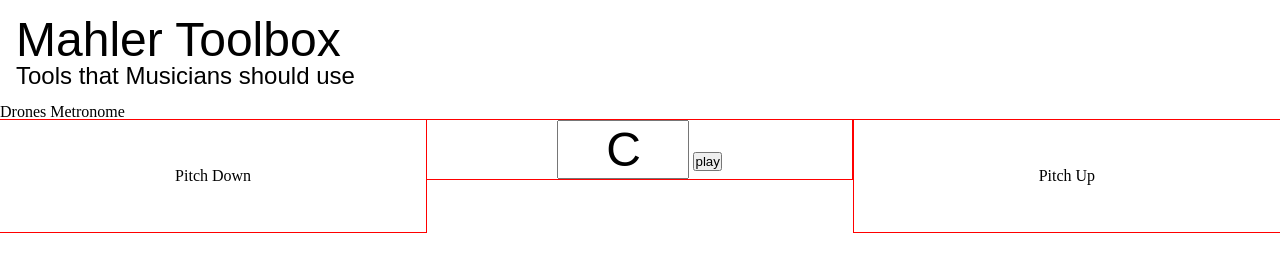
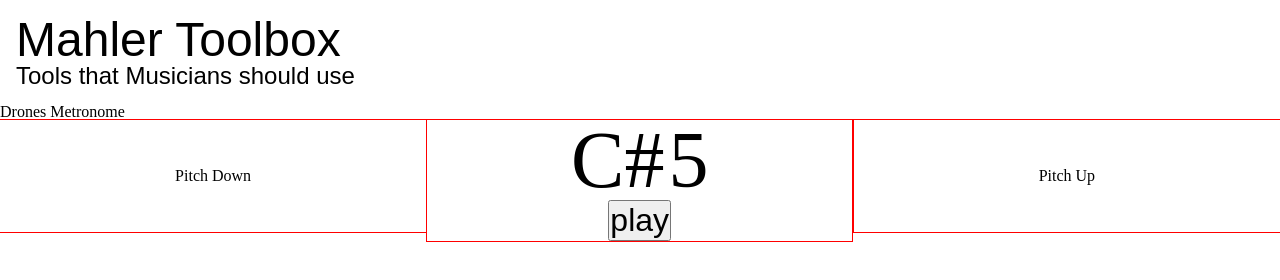
Before and after one commit to bsantero/Mahler-Toolbox, a plain HTML site: page index.html in a window 1280 px wide. Both pictures are taken after a click on the element "Pitch Up". Drawn offline with nearby package versions, Linux system fonts and the light colour scheme; no server answers.

Commit message:
Changed display

```diff
--- a/css/style.css
+++ b/css/style.css
@@ -50,7 +50,7 @@ body {
   box-sizing: border-box;
 }
 
-#droneInput {
+#droneDisplay {
   width: 33.2% !important;
   margin: 0 auto 0 1px !important;
   position: relative;
@@ -71,16 +71,21 @@ body {
   cursor: pointer;
 }
 
-#droneInput input,
-#droneInput button {
+#droneDisplay span,
+#droneDisplay button {
   padding: 0;
   margin: 0;
 }
 
-#droneInput input {
-  width: 8rem;
-  font-size: 3rem;
+#droneDisplay span {
+  width: 100%;
+  font-size: 5rem;
   text-align: center;
+}
+
+
+#droneDisplay button {
+  font-size: 2rem;
 }
 
 #stop {
--- a/index.html
+++ b/index.html
@@ -21,10 +21,13 @@
     </div>
     <div id="droneUi">
       <div id="droneUp" class="inline changePitch buttonDiv up" data-direction="up"><p>Pitch Up</p></div>
-      <div id="droneInput" class="inline changePitch nopad">
-        <input value="5C"></input>
-        <button id="play">play</button>
-        <button id="stop">stop</button>
+      <div id="droneDisplay" class="inline changePitch nopad">
+        <span class="display pitch">C</span>
+        <span class="display octave">5</span>
+        <div class="controls">
+          <button id="play">play</button>
+          <button id="stop">stop</button>
+        </div>
       </div>
       <div id="droneDown" class="inline changePitch buttonDiv down" data-direction="down"><p>Pitch Down</p></div>
     </div>
--- a/js/application.js
+++ b/js/application.js
@@ -1,10 +1,8 @@
 var settings = {};
-settings.currentPitch = "3";
+settings.currentPitch = 3;
 settings.notes = ["4A","4Asharp","4B","5C","5Csharp","5D","5Dsharp","5E","5F","5Fsharp","5G","5Gsharp"];
 settings.soundPack = [];
 settings.isPlaying = false;
-settings.rebuildSoundPack = function(scale, startNote) {
-};
 
 function createSoundPack() {
   for(var soundIndex = 0; soundIndex < settings.notes.length; soundIndex++) {
@@ -18,10 +16,10 @@ function createSoundPack() {
 
 function pitchChange(details) {
   settings.soundPack[settings.currentPitch].stop();
-  var el = this,
-      direction = $(this).data("direction"),
+  var direction = $(this).data("direction"),
       scale = settings.notes,
-      displayUpdate = settings.notes[settings.currentPitch];
+      displayOctave,
+      displayPitch;
   if (direction === "down") {
     if (settings.currentPitch === 0) {
       settings.currentPitch = scale.length-1;
@@ -38,21 +36,25 @@ function pitchChange(details) {
       settings.currentPitch++;
     }
   }
-  if (displayUpdate[2] === 'f' ) {
-    displayUpdate = displayUpdate[1]+"b";
-  } else if (displayUpdate[2] === 's' ) {
-    displayUpdate = displayUpdate[1]+"#";
+  displayPitch = settings.notes[settings.currentPitch];
+  displayOctave = displayPitch[0];
+  if (displayPitch[2] === 'f' ) {
+    displayPitch = displayPitch[1]+"b";
+  } else if (displayPitch[2] === 's' ) {
+    displayPitch = displayPitch[1]+"#";
   } else {
-    displayUpdate = displayUpdate[1];
+    displayPitch = displayPitch[1];
   }
-
-  $(el).parent().find("#droneInput").find("input").val(displayUpdate);
+  //alert("pitch: "+settings.currentPitch+" - "+ displayPitch);
+  $("span.display.pitch").html(displayPitch);
+  $("span.display.octave").html(displayOctave);
   if (settings.isPlaying === true){
     playPitch();
   }
 }
 
 function playPitch() {
+  console.log("playing "+settings.currentPitch);
   settings.soundPack[settings.currentPitch].stop();
   settings.isPlaying = true;
   settings.soundPack[settings.currentPitch].play();
@@ -74,6 +76,6 @@ $(document).ready(function() {
   $(".changePitch.up").on("click", pitchChange);
   $("#play").on("click", playPitch);
   $("#stop").on("click", stopPitch);
-  console.log(settings.currentPitch);
+  console.log("pitch: "+settings.currentPitch);
 
 });
```
